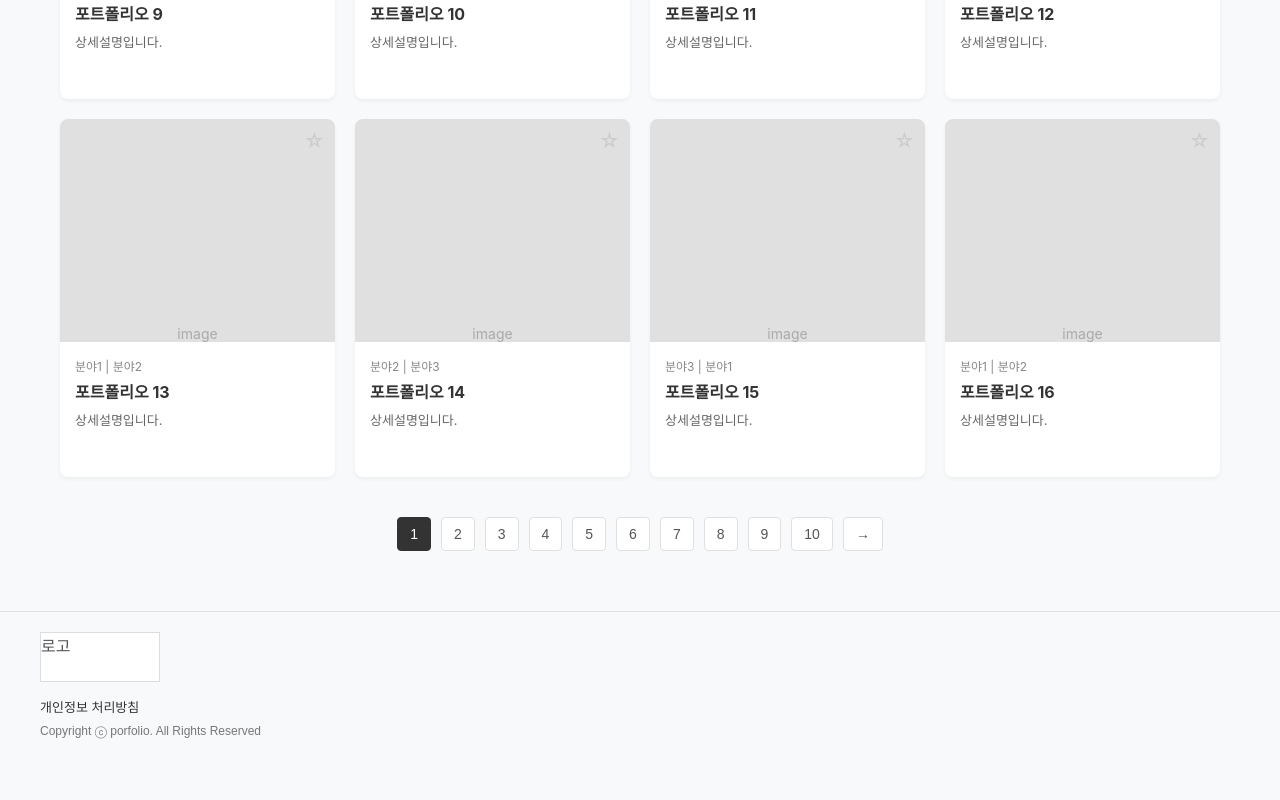
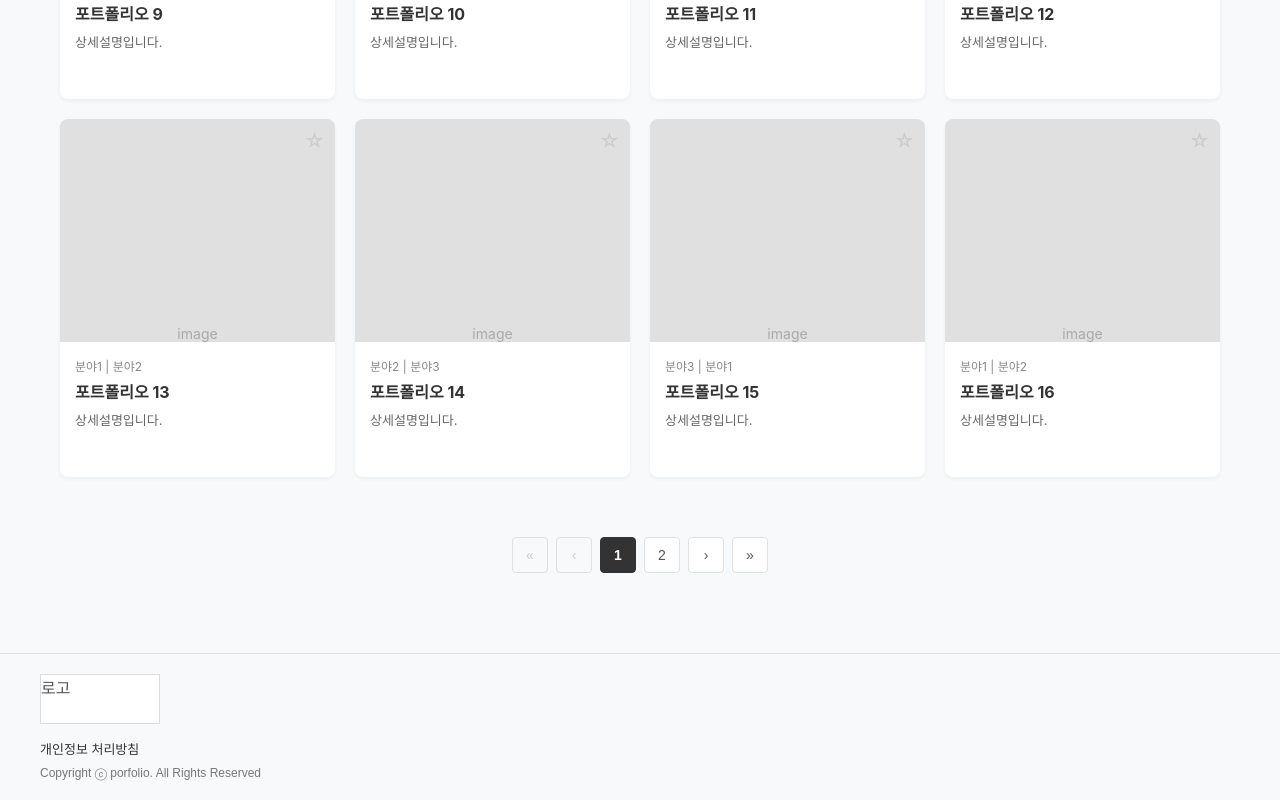
Before and after one commit to SMU-LIKELION-PROJECT-TEAM-2/resume-portfolio-frontend, a React app: page / in a window 1280 px wide. Shown: the part 1699-2499 px from the top of the page. Before the commit the page ends 2457 px from the top, so only its background shows below. Built offline with nearby package versions, Linux system fonts and the light colour scheme; the HTML template or start-up script is replaced by a standard one.

Commit message:
Feat: Main Page Pagination 기능 구현

```diff
--- a/src/components/MainPage/Pagination.jsx
+++ b/src/components/MainPage/Pagination.jsx
@@ -5,45 +5,120 @@ const PaginationContainer = styled.div`
   display: flex;
   justify-content: center;
   align-items: center;
-  margin-bottom: 40px;
+  margin: 40px 0;
+  padding: 20px 0;
 `;
 
 const PageButton = styled.button`
-  margin: 0 5px;
-  padding: 8px 12px;
+  margin: 0 4px;
+  min-width: 36px;
+  height: 36px;
+  padding: 8px;
   border: 1px solid #e0e0e0;
   background-color: #fff;
   color: #555;
   cursor: pointer;
   border-radius: 4px;
   font-size: 14px;
+  font-weight: 500;
+  transition: all 0.2s;
 
   &:hover {
-    background-color: #f0f0f0;
+    background-color: #f8f9fa;
+    border-color: #ced4da;
   }
 
+  /* 현재 페이지일 때 적용될 스타일 */
   &.active {
     background-color: #333;
     color: #fff;
     border-color: #333;
+    font-weight: bold;
   }
 
-  &.arrow {
-    font-weight: bold;
+  /* 비활성화된 버튼 스타일 */
+  &:disabled {
+    color: #ccc;
+    cursor: not-allowed;
+    background-color: #f8f9fa;
+    &:hover {
+      background-color: #f8f9fa;
+      border-color: #e0e0e0;
+    }
   }
 `;
 
-const Pagination = () => {
-  const pages = [1, 2, 3, 4, 5, 6, 7, 8, 9, 10];
+/**
+ * 동적 페이지네이션 컴포넌트
+ * @param {object} props
+ * @param {number} props.totalItems - 전체 아이템 개수
+ * @param {number} props.itemsPerPage - 페이지 당 보여줄 아이템 개수
+ * @param {number} props.currentPage - 현재 활성화된 페이지 번호
+ * @param {function} props.onPageChange - 페이지 번호 변경 시 호출될 함수
+ * @param {number} [props.pageGroupSize=10] - 한 번에 보여줄 페이지 번호 그룹 크기
+ */
+const Pagination = ({ totalItems, itemsPerPage, currentPage, onPageChange, pageGroupSize = 10 }) => {
+  // 1. 총 페이지 수 계산 (나머지가 있으면 올림 처리)
+  const totalPages = Math.ceil(totalItems / itemsPerPage);
+
+  // 렌더링할 아이템이 없으면 아무것도 보여주지 않음
+  if (totalPages <= 1) return null;
+
+  // 2. 페이지 그룹 관련 계산
+  const currentPageGroup = Math.ceil(currentPage / pageGroupSize);
+  const lastPageGroup = Math.ceil(totalPages / pageGroupSize);
+
+  const startPage = (currentPageGroup - 1) * pageGroupSize + 1;
+  const endPage = Math.min(startPage + pageGroupSize - 1, totalPages);
+
+  // 3. 렌더링할 페이지 번호 배열 생성
+  const pagesToRender = [];
+  for (let i = startPage; i <= endPage; i++) {
+    pagesToRender.push(i);
+  }
 
   return (
     <PaginationContainer>
-      {pages.map(page => (
-        <PageButton key={page} className={page === 1 ? 'active' : ''}>
+      {/* 맨 처음 페이지로 가는 버튼 */}
+      <PageButton
+        onClick={() => onPageChange(1)}
+        disabled={currentPage === 1}
+      >
+        «
+      </PageButton>
+      {/* 이전 페이지로 가는 버튼 */}
+      <PageButton
+        onClick={() => onPageChange(currentPage - 1)}
+        disabled={currentPage === 1}
+      >
+        ‹
+      </PageButton>
+
+      {/* 페이지 번호 버튼들 */}
+      {pagesToRender.map(page => (
+        <PageButton
+          key={page}
+          onClick={() => onPageChange(page)}
+          className={currentPage === page ? 'active' : ''}
+        >
           {page}
         </PageButton>
       ))}
-      <PageButton className="arrow">→</PageButton>
+
+      {/* 다음 페이지로 가는 버튼 */}
+      <PageButton
+        onClick={() => onPageChange(currentPage + 1)}
+        disabled={currentPage === totalPages}
+      >
+        ›
+      </PageButton>
+      {/* 맨 마지막 페이지로 가는 버튼 */}
+      <PageButton
+        onClick={() => onPageChange(totalPages)}
+        disabled={currentPage === totalPages}
+      >
+        »
+      </PageButton>
     </PaginationContainer>
   );
 };
--- a/src/pages/MainPage/MainPage.jsx
+++ b/src/pages/MainPage/MainPage.jsx
@@ -1,4 +1,4 @@
-import React, { useState, useEffect } from 'react';
+import React, { useState, useEffect, useMemo} from 'react';
 import styled from '@emotion/styled';
 import PortfolioSectionHeader from '../../components/MainPage/PortfolioSectionHeader';
 import FeaturedPortfolios from '../../components/MainPage/FeaturedPortfolios';
@@ -12,7 +12,7 @@ const PageContainer = styled.div`
   padding: 0 20px;
 `;
 
-const projectItemsData = Array.from({ length: 16 }, (_, i) => ({
+const projectItemsData = Array.from({ length: 26 }, (_, i) => ({
   id: `project-${i + 1}`,
   type: 'project',
   categories: [`분야${i % 3 + 1}`, `분야${(i + 1) % 3 + 1}`],
@@ -46,13 +46,33 @@ const MainPage = () => {
     activePersonActivityCategory: '전체',
   });
 
-  const [currentItems, setCurrentItems] = useState([]);
   const [currentPage, setCurrentPage] = useState(1);
   const itemsPerPage = activeMainTab === '프로젝트' ? 16 : 8;
 
+  const filteredItems = useMemo(() => {
+    let itemsToDisplay = [];
+    if (activeMainTab === '프로젝트') {
+      itemsToDisplay = projectItemsData;
+      // TODO: projectFilterStates를 사용하여 실제 필터링 로직 구현
+      // 예: return projectItemsData.filter(item => item.category === projectFilterStates.activeProjectSubTab);
+    } else if (activeMainTab === '인물') {
+      itemsToDisplay = personItemsData;
+      // TODO: personFilterStates를 사용하여 실제 필터링 로직 구현
+    }
+    return itemsToDisplay;
+  }, [activeMainTab, projectFilterStates, personFilterStates]); // 탭이나 필터가 변경될 때만 재계산
+
+  useEffect(() => {
+    setCurrentPage(1);
+  }, [activeMainTab, projectFilterStates, personFilterStates]);
+
+  const indexOfLastItem = currentPage * itemsPerPage;
+  const indexOfFirstItem = indexOfLastItem - itemsPerPage;
+  const currentItems = filteredItems.slice(indexOfFirstItem, indexOfLastItem);
+
   const handleMainTabChange = (tabName) => {
     setActiveMainTab(tabName);
-    setCurrentPage(1);
+    // 페이지 리셋은 useEffect가 담당하므로 여기서 호출할 필요 없음
     if (tabName === '프로젝트') {
       setProjectFilterStates({ activeProjectSubTab: '개발', activeProjectDetailTag: null });
     } else if (tabName === '인물') {
@@ -60,22 +80,10 @@ const MainPage = () => {
     }
   };
 
-  useEffect(() => {
-    let itemsToDisplay = [];
-    if (activeMainTab === '프로젝트') {
-      itemsToDisplay = projectItemsData;
-    } else if (activeMainTab === '인물') {
-      itemsToDisplay = personItemsData;
-    }
-
-    const indexOfLastItem = currentPage * itemsPerPage;
-    const indexOfFirstItem = indexOfLastItem - itemsPerPage;
-    setCurrentItems(itemsToDisplay.slice(indexOfFirstItem, indexOfLastItem));
-
-  }, [activeMainTab, projectFilterStates, personFilterStates, currentPage, itemsPerPage]);
-
-  const totalPages = Math.ceil((activeMainTab === '프로젝트' ? projectItemsData.length : personItemsData.length) / itemsPerPage);
-
+  const handlePageChange = (pageNumber) => {
+    setCurrentPage(pageNumber);
+    window.scrollTo(0, 0);
+  };
 
   return (
     <PageContainer>
@@ -93,11 +101,12 @@ const MainPage = () => {
         items={currentItems}
         type={activeMainTab === '프로젝트' ? 'project' : 'person'}
       />
-      {currentItems.length > 0 && (
+      {filteredItems.length > 0 && (
           <Pagination
+            totalItems={filteredItems.length}
+            itemsPerPage={itemsPerPage}
             currentPage={currentPage}
-            totalPages={totalPages}
-            onPageChange={setCurrentPage}
+            onPageChange={handlePageChange}
           />
       )}
     </PageContainer>
```
